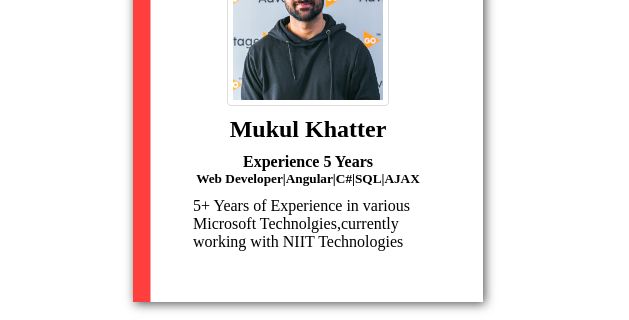
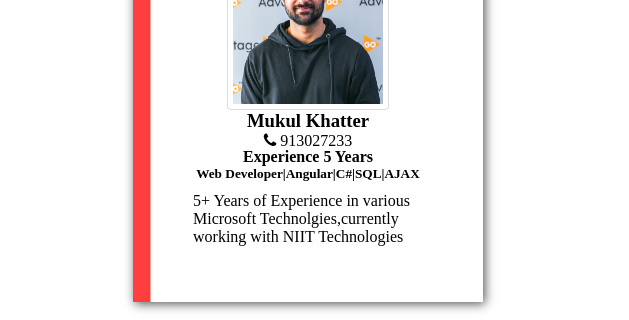
Before and after one commit to mukulkhatter/MyCard, a plain HTML site: page index.html in a window 1280 px wide. Shown: the part 298-618 px from the top of the page, 332-961 px from the left. Drawn offline with Linux system fonts and the light colour scheme.

Commit message:
Update index.html

```diff
--- a/index.html
+++ b/index.html
@@ -12,8 +12,9 @@
 <img class="img" src="./assets/img/Mukul Khatter.jpg"  alt="photo"/>
 </div>
 
-<h2>Mukul Khatter</h2>
-<h4>Experience 5 Years</h4>
+<h3>Mukul Khatter</h3>
+<i class="fa fa-phone fa-1x" area-hidden="true"> 913027233</i>
+   <h4>Experience 5 Years</h4>
 <h5>Web Developer|Angular|C#|SQL|AJAX</h5>
 <p>
 5+ Years of Experience in various Microsoft Technolgies,currently working with NIIT Technologies
@@ -25,7 +26,6 @@
 
 <a href="https://in.linkedin.com/in/mukul-khatter-5665895b"><i class="fa fa-linkedin fa-3x" area-hidden="true"> </i></a>
 <a href="https://github.com/mukulkhatter"><i class="fa fa-github fa-3x" area-hidden="true"> </i></a>
-<a href="https://twitter.com/mukulkhatter30"><i class="fa fa-twitter-square fa-3x" area-hidden="true"> </i></a>
 <a href="./assets/Mukul_Khatter_Resume_2021.docx" download title="Download Resume"><i class="fa fa-file-text fa-3x" area-hidden="true"></i></a>
 <p class="trade">Mukul Khatter <sup>&reg;</sup></p>
 </div>
```
